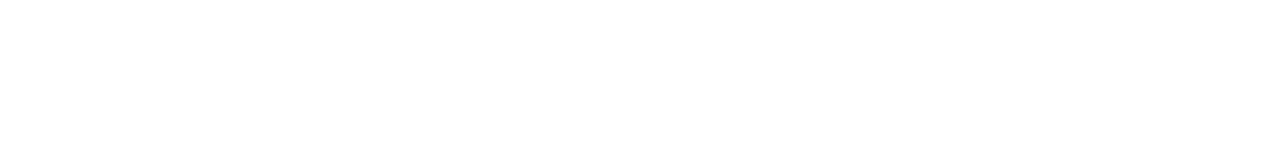
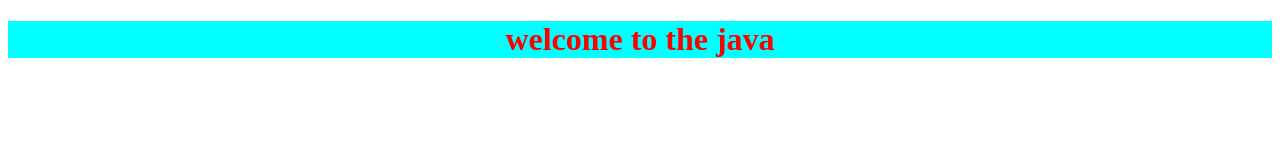
Before and after one commit to Jeevansai160304/mysite, a plain HTML site: page index.html in a window 1280 px wide. Drawn offline with Linux system fonts and the light colour scheme.

Commit message:
css file added

```diff
--- /dev/null
+++ b/index.css
@@ -0,0 +1,5 @@
+header{
+    text-align: center;
+    background-color: aqua;
+    color: red;
+}
--- a/index.html
+++ b/index.html
@@ -3,9 +3,13 @@
 <head>
     <meta charset="UTF-8">
     <meta name="viewport" content="width=device-width, initial-scale=1.0">
-    <title>Document</title>
+    <title>index</title>
+    <link rel="stylesheet" href="index.css">
 </head>
 <body>
+    <header>
 
+        <h1> welcome to the java</h1>
+    </header>
 </body>
 </html>
```
